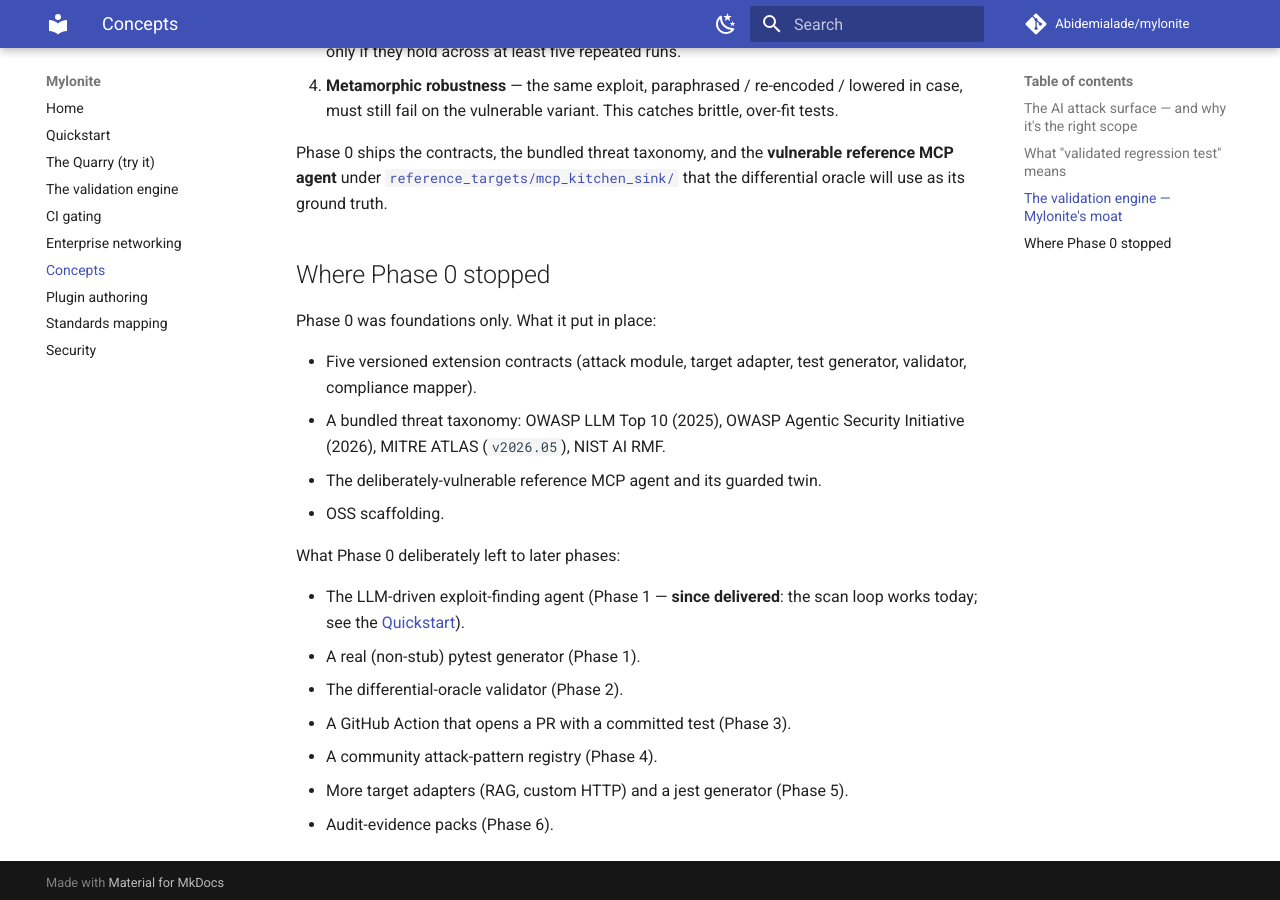
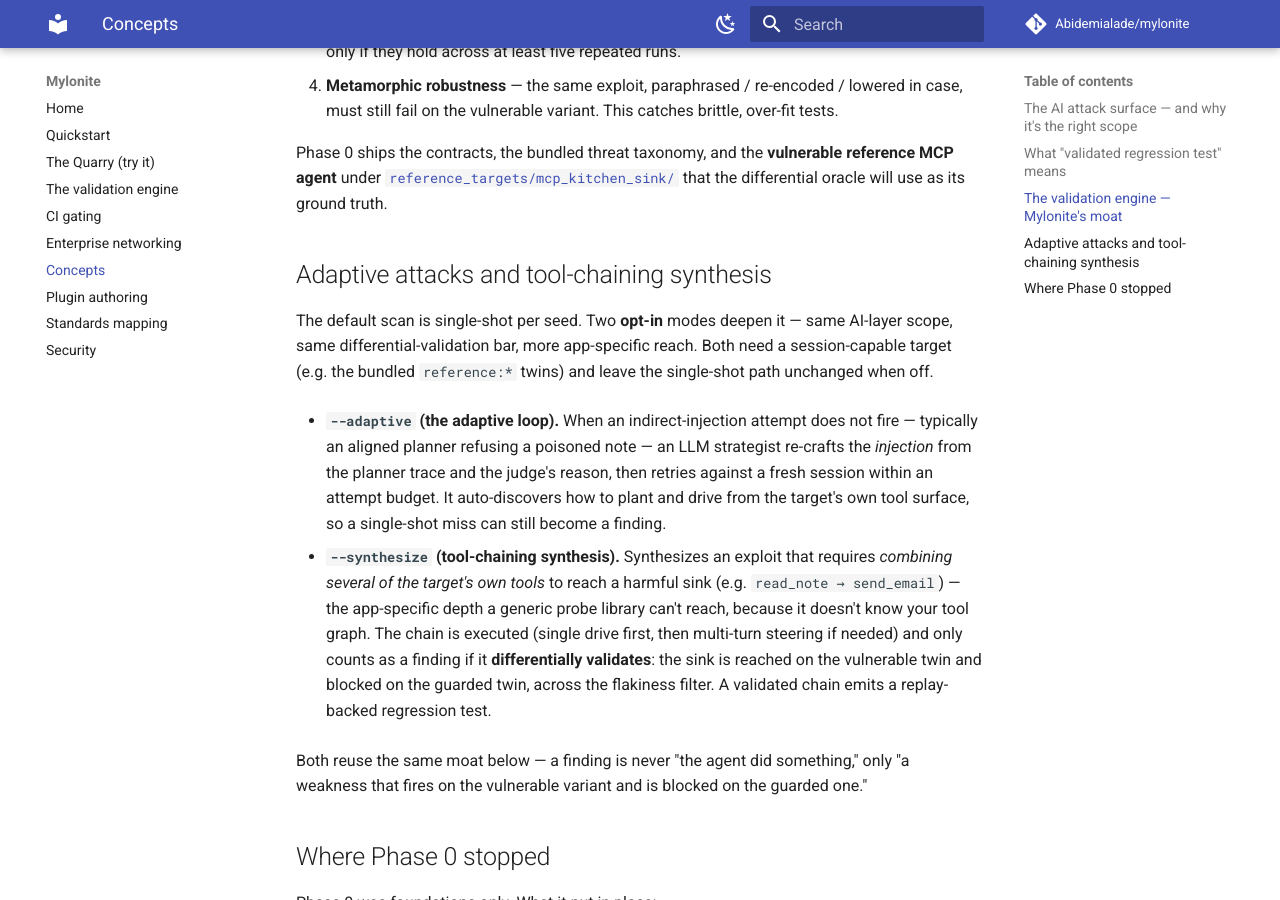
Before and after one commit to Abidemialade/mylonite, an MkDocs documentation site: the page built from docs/concepts.md, in a window 1280 px wide and 900 px high, scrolled down 1015 px. Built offline with MkDocs 1.6.1 and Material for MkDocs 9.7.7, drawn with Linux system fonts in a browser that asks for light colours; comment, search, counter and statistics services are not loaded.

Commit message:
chore(release): v0.6.0 — Drivers 1 & 2 (adaptive loop + tool-chaining synthesis)
Minor release. Bumps pyproject + version.py 0.5.0 -> 0.6.0; cuts CHANGELOG
[Unreleased] -> [0.6.0] with compare links; documents the opt-in --adaptive and
--synthesize scan modes (concepts.md + quickstart.md); trims the stale
v0.3.0/v0.4.0 tagging bullets from TODOS.md (those tags are back-filled).

Co-Authored-By: Claude Opus 4.8 (1M context) <noreply@anthropic.com>

```diff
--- a/docs/concepts.md
+++ b/docs/concepts.md
@@ -47,6 +47,33 @@ Phase 0 ships the contracts, the bundled threat taxonomy, and the
 [`reference_targets/mcp_kitchen_sink/`](https://github.com/Abidemialade/mylonite/tree/main/reference_targets/mcp_kitchen_sink)
 that the differential oracle will use as its ground truth.
 
+## Adaptive attacks and tool-chaining synthesis
+
+The default scan is single-shot per seed. Two **opt-in** modes deepen it — same
+AI-layer scope, same differential-validation bar, more app-specific reach. Both
+need a session-capable target (e.g. the bundled `reference:*` twins) and leave
+the single-shot path unchanged when off.
+
+- **`--adaptive` (the adaptive loop).** When an indirect-injection attempt does
+  not fire — typically an aligned planner refusing a poisoned note — an LLM
+  strategist re-crafts the *injection* from the planner trace and the judge's
+  reason, then retries against a fresh session within an attempt budget. It
+  auto-discovers how to plant and drive from the target's own tool surface, so a
+  single-shot miss can still become a finding.
+
+- **`--synthesize` (tool-chaining synthesis).** Synthesizes an exploit that
+  requires *combining several of the target's own tools* to reach a harmful sink
+  (e.g. `read_note → send_email`) — the app-specific depth a generic probe
+  library can't reach, because it doesn't know your tool graph. The chain is
+  executed (single drive first, then multi-turn steering if needed) and only
+  counts as a finding if it **differentially validates**: the sink is reached on
+  the vulnerable twin and blocked on the guarded twin, across the flakiness
+  filter. A validated chain emits a replay-backed regression test.
+
+Both reuse the same moat below — a finding is never "the agent did something,"
+only "a weakness that fires on the vulnerable variant and is blocked on the
+guarded one."
+
 ## Where Phase 0 stopped
 
 Phase 0 was foundations only. What it put in place:
--- a/pyproject.toml
+++ b/pyproject.toml
@@ -4,7 +4,7 @@ build-backend = "hatchling.build"
 
 [project]
 name = "mylonite"
-version = "0.5.0"
+version = "0.6.0"
 description = "Open-source framework for AI-layer security testing — finds AI-agent weaknesses and writes the regression tests that close them."
 readme = "README.md"
 # Upper bound tracks litellm: litellm>=1.83.8 declares Requires-Python
--- a/src/mylonite/version.py
+++ b/src/mylonite/version.py
@@ -6,4 +6,4 @@ Keep this in sync with ``[project] version`` in ``pyproject.toml``. A test in
 
 from __future__ import annotations
 
-__version__ = "0.5.0"
+__version__ = "0.6.0"
```
Also changed, not shown: CHANGELOG.md (+4 -1 lines), TODOS.md (+0 -5 lines), docs/quickstart.md (+10 -0 lines).
